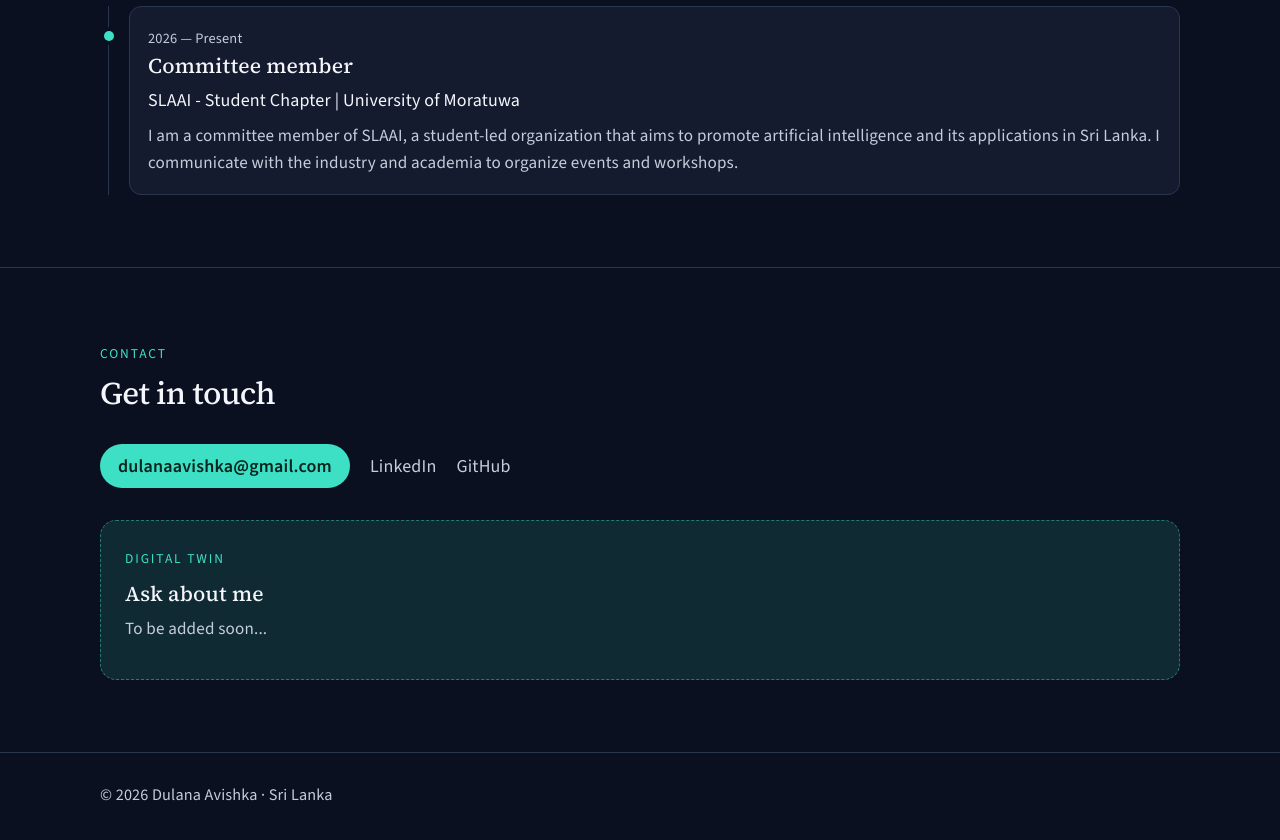
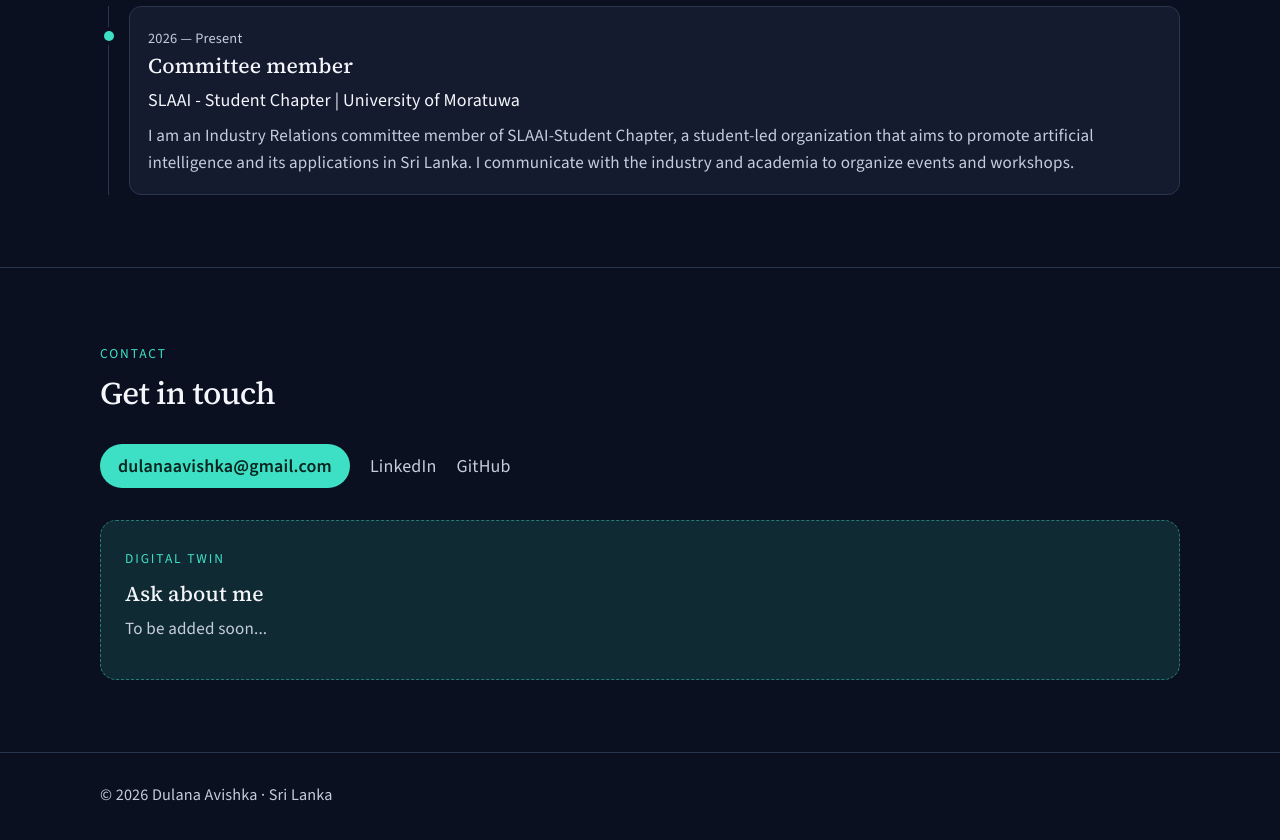
Before and after one commit to Dulanagit/Dulanagit.github.io, a React (Vite) app: page / in a window 1280 px wide. Shown: the part 4160-5000 px from the top of the page. Built offline with nearby package versions, Linux system fonts and the light colour scheme.

Commit message:
edit leadership data

```diff
--- a/src/data/leadership.js
+++ b/src/data/leadership.js
@@ -4,7 +4,7 @@ export const leadership = [
     role: 'Committee member',
     org: 'SLAAI - Student Chapter | University of Moratuwa',
     period: '2026 — present',
-    summary: 'I am a committee member of SLAAI, a student-led organization that aims to promote artificial intelligence and its applications in Sri Lanka. I communicate with the industry and academia to organize events and workshops.',
+    summary: 'I am an Industry Relations committee member of SLAAI-Student Chapter, a student-led organization that aims to promote artificial intelligence and its applications in Sri Lanka. I communicate with the industry and academia to organize events and workshops.',
     href: 'https://slaaisc.lk/',
   },
 
```
